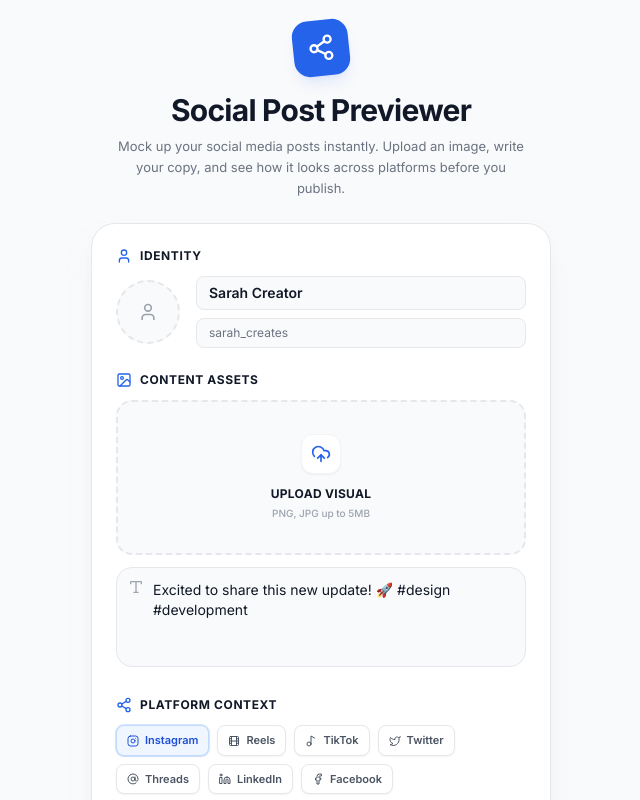
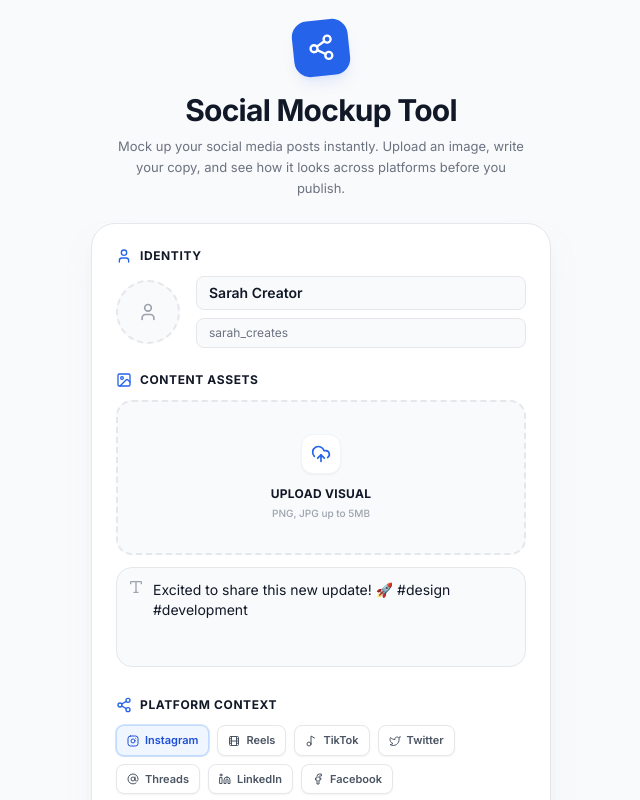
Before and after one commit to stevestgermain/social-post-previewer, a React (Vite) app: page / in a window 1280 px wide. Shown: the top 800 px of the page, without its empty margins (319-959 px from the left). Built offline with nearby package versions, Linux system fonts and the light colour scheme.

Commit message:
Rename title from 'Social Post Previewer' to 'Social Mockup Tool'

```diff
--- a/App.tsx
+++ b/App.tsx
@@ -128,7 +128,7 @@ const App: React.FC = () => {
             <Share2 className="w-7 h-7" />
           </div>
           <h1 className="text-3xl font-bold text-gray-900 mb-2 tracking-tight">
-            Social Post Previewer
+            Social Mockup Tool
           </h1>
           <p className="text-[13px] text-gray-500 max-w-[420px] font-normal leading-relaxed">
             Mock up your social media posts instantly. Upload an image, write your copy, and see how it looks across platforms before you publish.
```
